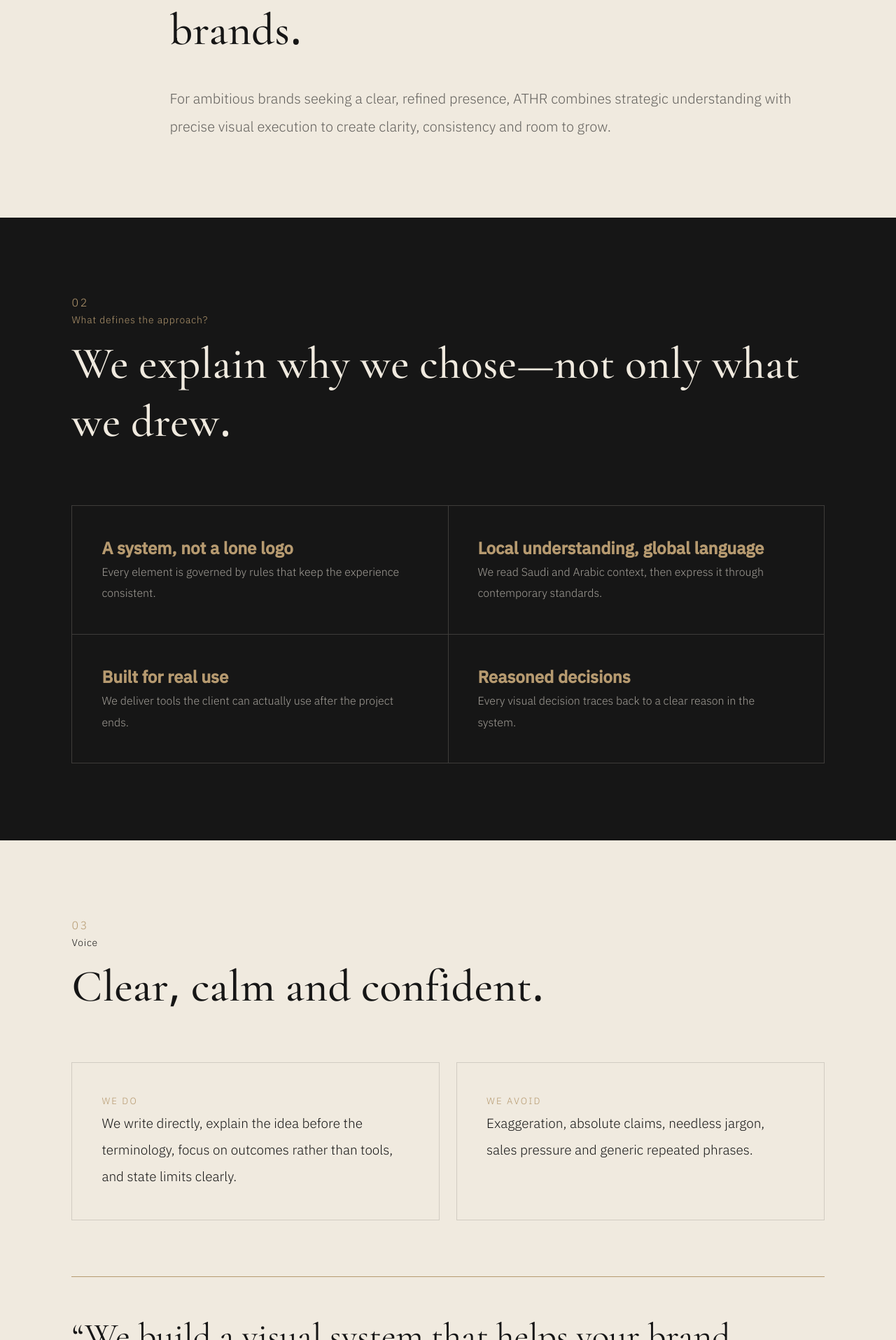
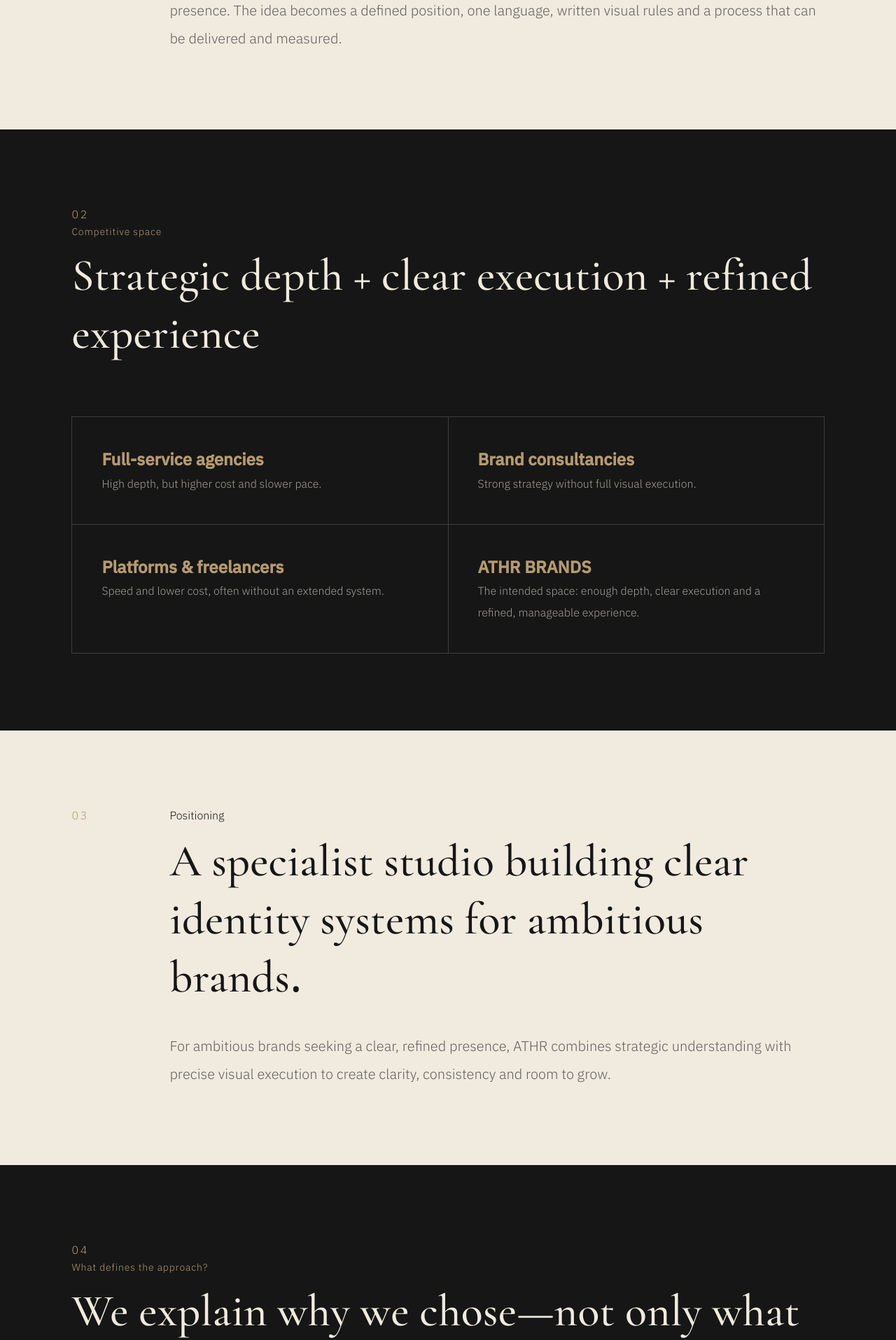
Before and after one commit to samialaoufi1408-cmd/atharbrands-website, a Next.js app: page /en/work/athrbrands in a window 1280 px wide. Shown: the part 1205-3120 px from the top of the page at 70% size. Built offline with nearby package versions, Linux system fonts and the light colour scheme.

Commit message:
Expand ATHRBRANDS case study with strategy, messaging and client journey

```diff
--- a/app/[locale]/work/athrbrands/page.tsx
+++ b/app/[locale]/work/athrbrands/page.tsx
@@ -1,14 +1,17 @@
 import Link from 'next/link';
 import { Seal } from '@/components/brand/Seal';
 import styles from './athr.module.css';
-
 type Props={params:{locale:'ar'|'en'}};
 export default function AthrCase({params}:Props){const ar=params.locale==='ar';return <main className={styles.page} dir={ar?'rtl':'ltr'}>
 <header className={styles.nav}><Link href={`/${params.locale}`} className={styles.brand}><Seal variant="full" idSuffix="athr-v2-nav" className={styles.seal}/><span>ATHR BRANDS</span></Link><Link href={`/${params.locale}#work`} className={styles.back}>{ar?'العودة إلى الأعمال':'Back to work'}</Link></header>
 <section className={styles.hero}><div><p>BRAND STRATEGY &amp; IDENTITY · V2.0</p><h1>{ar?'هويةٌ تُرى.':'An identity seen.'}<br/><em>{ar?'أثرٌ يبقى.':'An impact that remains.'}</em></h1><p className={styles.lede}>{ar?'نظام بصري واضح، ورسالة متماسكة، وتجربة تليق بطموح العلامة.':'A clear visual system, a coherent message, and an experience worthy of the brand’s ambition.'}</p></div><Seal variant="full" idSuffix="athr-v2-hero" className={styles.heroSeal}/></section>
-<section className={styles.statement}><span>01</span><div><p>{ar?'التموضع':'Positioning'}</p><h2>{ar?'استوديو متخصص يبني أنظمة هوية واضحة للعلامات الطموحة.':'A specialist studio building clear identity systems for ambitious brands.'}</h2><p>{ar?'لأصحاب المشاريع والعلامات التي تريد حضورًا واضحًا وراقيًا، تقدّم «أثر» نظام هوية يجمع بين الفهم الاستراتيجي والتنفيذ البصري الدقيق؛ ليمنح العلامة وضوحًا واتساقًا وقابلية للنمو.':'For ambitious brands seeking a clear, refined presence, ATHR combines strategic understanding with precise visual execution to create clarity, consistency and room to grow.'}</p></div></section>
-<section className={styles.dark}><div className={styles.head}><span>02</span><p>{ar?'ما الذي يميز المنهج؟':'What defines the approach?'}</p><h2>{ar?'نشرح لماذا اخترنا، لا ماذا رسمنا فقط.':'We explain why we chose—not only what we drew.'}</h2></div><div className={styles.grid}><article><b>{ar?'نظام لا شعار منفرد':'A system, not a lone logo'}</b><p>{ar?'نربط كل عنصر بقواعد تضمن ثبات التجربة عبر كل نقطة تواصل.':'Every element is governed by rules that keep the experience consistent.'}</p></article><article><b>{ar?'فهم محلي بلغة عالمية':'Local understanding, global language'}</b><p>{ar?'نقرأ السياق العربي والسعودي، ونصوغه بصريًا بمعايير معاصرة.':'We read Saudi and Arabic context, then express it through contemporary standards.'}</p></article><article><b>{ar?'تطبيق واقعي':'Built for real use'}</b><p>{ar?'نسلّم أدوات يستطيع العميل استخدامها بعد انتهاء المشروع.':'We deliver tools the client can actually use after the project ends.'}</p></article><article><b>{ar?'تبرير القرارات':'Reasoned decisions'}</b><p>{ar?'كل قرار بصري يعود إلى سبب واضح داخل النظام.':'Every visual decision traces back to a clear reason in the system.'}</p></article></div></section>
-<section className={styles.voice}><div className={styles.head}><span>03</span><p>{ar?'نبرة الصوت':'Voice'}</p><h2>{ar?'واضح، هادئ، وواثق.':'Clear, calm and confident.'}</h2></div><div className={styles.do}><article><small>{ar?'نفعل':'WE DO'}</small><p>{ar?'نكتب بجُمل مباشرة وقصيرة. نشرح الفكرة قبل المصطلح. نتحدث عن النتيجة لا عن الأدوات، ونعترف بالحدود بوضوح.':'We write directly, explain the idea before the terminology, focus on outcomes rather than tools, and state limits clearly.'}</p></article><article><small>{ar?'نتجنب':'WE AVOID'}</small><p>{ar?'المبالغة والادعاءات المطلقة، والمصطلحات المعقدة بلا داعٍ، والضغط البيعي، والعبارات العامة المكررة.':'Exaggeration, absolute claims, needless jargon, sales pressure and generic repeated phrases.'}</p></article></div><blockquote>{ar?'«نبني نظامًا بصريًا يساعد علامتك على الظهور بوضوح واتساق.»':'“We build a visual system that helps your brand appear with clarity and consistency.”'}</blockquote></section>
-<section className={styles.system}><div className={styles.head}><span>04</span><p>{ar?'النظام':'The system'}</p><h2>{ar?'مرجع واحد يحكم التنفيذ.':'One reference governs execution.'}</h2></div><div className={styles.systemGrid}><div className={styles.logoPanel}><Seal variant="full" idSuffix="athr-v2-system"/><strong>ATHR BRANDS</strong><small>{ar?'أثر لصناعة الهويات البصرية':'Brand identity studio'}</small></div><div className={styles.rules}><p>{ar?'عند تعارض أي مادة منشورة مع وثيقة الهوية، تُعدّل المادة لا الوثيقة. ويُرفع رقم الإصدار عند تغيير الشعار أو الألوان أو الخطوط أو بيان التموضع.':'When published material conflicts with the identity document, the material changes—not the document. Versioning is updated when the logo, colors, typography or positioning changes.'}</p><div className={styles.palette}><i/><i/><i/></div></div></div></section>
+<section className={styles.statement}><span>01</span><div><p>{ar?'الملخص التنفيذي':'Executive summary'}</p><h2>{ar?'هذه وثيقة نظام، لا معرض أعمال.':'A system document, not a gallery.'}</h2><p>{ar?'«أثر» استوديو سعودي متخصص في بناء أنظمة الهوية للعلامات التي تريد حضورًا واضحًا وواثقًا ومتسقًا. تتحول الفكرة إلى تموضع محدد، ولغة واحدة، وقواعد بصرية مكتوبة، ومسار عمل يمكن تسليمه وقياسه.':'ATHR is a Saudi studio focused on identity systems for brands seeking a clear, confident and consistent presence. The idea becomes a defined position, one language, written visual rules and a process that can be delivered and measured.'}</p></div></section>
+<section className={styles.dark}><div className={styles.head}><span>02</span><p>{ar?'المساحة التنافسية':'Competitive space'}</p><h2>{ar?'عمق استراتيجي + تنفيذ واضح + تجربة راقية':'Strategic depth + clear execution + refined experience'}</h2></div><div className={styles.grid}><article><b>{ar?'وكالات متكاملة':'Full-service agencies'}</b><p>{ar?'عمق عالٍ، لكن بتكلفة أعلى وبطء أكبر.':'High depth, but higher cost and slower pace.'}</p></article><article><b>{ar?'استشارات علامات':'Brand consultancies'}</b><p>{ar?'تفكير استراتيجي قوي من دون تنفيذ بصري كامل.':'Strong strategy without full visual execution.'}</p></article><article><b>{ar?'منصات ومستقلون':'Platforms & freelancers'}</b><p>{ar?'سرعة وسعر أقل، لكن غالبًا بلا نظام ممتد.':'Speed and lower cost, often without an extended system.'}</p></article><article><b>ATHR BRANDS</b><p>{ar?'المنطقة المقصودة: عمق كافٍ، تنفيذ واضح، وتجربة راقية قابلة للإدارة.':'The intended space: enough depth, clear execution and a refined, manageable experience.'}</p></article></div></section>
+<section className={styles.statement}><span>03</span><div><p>{ar?'بيان التموضع':'Positioning'}</p><h2>{ar?'استوديو متخصص يبني أنظمة هوية واضحة للعلامات الطموحة.':'A specialist studio building clear identity systems for ambitious brands.'}</h2><p>{ar?'لأصحاب المشاريع والعلامات التي تريد حضورًا واضحًا وراقيًا، تقدّم «أثر» نظام هوية يجمع بين الفهم الاستراتيجي والتنفيذ البصري الدقيق؛ ليمنح العلامة وضوحًا واتساقًا وقابلية للنمو.':'For ambitious brands seeking a clear, refined presence, ATHR combines strategic understanding with precise visual execution to create clarity, consistency and room to grow.'}</p></div></section>
+<section className={styles.dark}><div className={styles.head}><span>04</span><p>{ar?'ما الذي يميز المنهج؟':'What defines the approach?'}</p><h2>{ar?'نشرح لماذا اخترنا، لا ماذا رسمنا فقط.':'We explain why we chose—not only what we drew.'}</h2></div><div className={styles.grid}><article><b>{ar?'نظام لا شعار منفرد':'A system, not a lone logo'}</b><p>{ar?'نربط كل عنصر بقواعد تضمن ثبات التجربة عبر كل نقطة تواصل.':'Every element is governed by rules that keep the experience consistent.'}</p></article><article><b>{ar?'فهم محلي بلغة عالمية':'Local understanding, global language'}</b><p>{ar?'نقرأ السياق العربي والسعودي، ونصوغه بصريًا بمعايير معاصرة.':'We read Saudi and Arabic context, then express it through contemporary standards.'}</p></article><article><b>{ar?'تطبيق واقعي':'Built for real use'}</b><p>{ar?'نسلّم أدوات يستطيع العميل استخدامها بعد انتهاء المشروع.':'We deliver tools the client can actually use after the project ends.'}</p></article><article><b>{ar?'تبرير القرارات':'Reasoned decisions'}</b><p>{ar?'كل قرار بصري يعود إلى سبب واضح داخل النظام.':'Every visual decision traces back to a clear reason in the system.'}</p></article></div></section>
+<section className={styles.voice}><div className={styles.head}><span>05</span><p>{ar?'نبرة الصوت':'Voice'}</p><h2>{ar?'واضح، هادئ، وواثق.':'Clear, calm and confident.'}</h2></div><div className={styles.do}><article><small>{ar?'نفعل':'WE DO'}</small><p>{ar?'نكتب بجُمل مباشرة وقصيرة. نشرح الفكرة قبل المصطلح. نتحدث عن النتيجة لا عن الأدوات، ونعترف بالحدود بوضوح.':'We write directly, explain the idea before the terminology, focus on outcomes rather than tools, and state limits clearly.'}</p></article><article><small>{ar?'نتجنب':'WE AVOID'}</small><p>{ar?'المبالغة والادعاءات المطلقة، والمصطلحات المعقدة بلا داعٍ، والضغط البيعي، والعبارات العامة المكررة.':'Exaggeration, absolute claims, needless jargon, sales pressure and generic repeated phrases.'}</p></article></div><blockquote>{ar?'«نبني نظامًا بصريًا يساعد علامتك على الظهور بوضوح واتساق.»':'“We build a visual system that helps your brand appear with clarity and consistency.”'}</blockquote></section>
+<section className={styles.dark}><div className={styles.head}><span>06</span><p>{ar?'أعمدة الرسائل':'Message pillars'}</p><h2>{ar?'أربعة مبادئ تقود المحتوى.':'Four principles guide the content.'}</h2></div><div className={styles.grid}><article><b>{ar?'الوضوح يصنع الثقة':'Clarity builds trust'}</b><p>{ar?'حين يفهم الجمهور العلامة بسرعة، يقل التردد ويزداد الاطمئنان.':'When the audience understands the brand quickly, hesitation falls and confidence rises.'}</p></article><article><b>{ar?'الاتساق يبني الذاكرة':'Consistency builds memory'}</b><p>{ar?'تكرار النظام نفسه يجعل العلامة أسهل في التعرّف والتذكّر.':'Repeated use of the same system makes the brand easier to recognize and remember.'}</p></article><article><b>{ar?'التصميم يخدم الفكرة':'Design serves the idea'}</b><p>{ar?'كل لون وخط وصورة يجب أن يؤدي وظيفة، لا أن يملأ المساحة.':'Every color, type choice and image must do a job rather than fill space.'}</p></article><article><b>{ar?'النتيجة قبل الأداة':'Outcome before tool'}</b><p>{ar?'لغة الاستوديو تشرح ما سيتغير للعميل قبل الحديث عن البرامج أو التقنيات.':'The studio explains what changes for the client before discussing tools or software.'}</p></article></div></section>
+<section className={styles.system}><div className={styles.head}><span>07</span><p>{ar?'النظام البصري':'Visual system'}</p><h2>{ar?'مرجع واحد يحكم التنفيذ.':'One reference governs execution.'}</h2></div><div className={styles.systemGrid}><div className={styles.logoPanel}><Seal variant="full" idSuffix="athr-v2-system"/><strong>ATHR BRANDS</strong><small>{ar?'أثر لصناعة الهويات البصرية':'Brand identity studio'}</small></div><div className={styles.rules}><p>{ar?'عند تعارض أي مادة منشورة مع وثيقة الهوية، تُعدّل المادة لا الوثيقة. ويُرفع رقم الإصدار عند تغيير الشعار أو الألوان أو الخطوط أو بيان التموضع.':'When published material conflicts with the identity document, the material changes—not the document. Versioning is updated when the logo, colors, typography or positioning changes.'}</p><div className={styles.palette}><i/><i/><i/></div></div></div></section>
+<section className={styles.dark}><div className={styles.head}><span>08</span><p>{ar?'رحلة العميل':'Client journey'}</p><h2>{ar?'الثقة تُبنى خطوةً بخطوة.':'Trust is built step by step.'}</h2></div><div className={styles.grid}><article><b>01 · {ar?'الانتباه':'Attention'}</b><p>{ar?'محتوى مفيد وتحليل صادق يعرّف بالمنهج قبل الخدمة.':'Useful content and honest analysis introduce the method before the service.'}</p></article><article><b>02 · {ar?'التأهيل':'Qualification'}</b><p>{ar?'فهم المجال والاحتياج والميزانية قبل الالتزام بأي وقت.':'Understand sector, need and budget before committing time.'}</p></article><article><b>03 · {ar?'الاكتشاف':'Discovery'}</b><p>{ar?'جلسة تركّز على الهدف والجمهور والنتيجة المتوقعة.':'A session focused on goal, audience and expected outcome.'}</p></article><article><b>04 · {ar?'العرض':'Proposal'}</b><p>{ar?'نطاق واضح، ومخرجات محددة، ومدة، وتكلفة.':'Clear scope, defined outputs, timeline and cost.'}</p></article><article><b>05 · {ar?'البناء':'Build'}</b><p>{ar?'مشاركة القرارات ومراجعات محددة العدد والتوقيت.':'Shared decisions and structured review rounds.'}</p></article><article><b>06 · {ar?'التسليم':'Delivery'}</b><p>{ar?'ملفات منظمة، ودليل استخدام، ودعم أولي بعد الإطلاق.':'Organized files, usage guidance and initial post-launch support.'}</p></article></div></section>
 <section className={styles.close}><h2>{ar?'هويةٌ تُرى. أثرٌ يبقى.':'An identity seen. An impact that remains.'}</h2><p>{ar?'هذه الصفحة مبنية على دراسة ATHR BRANDS المعتمدة — الإصدار 2.0، سبتمبر 2026.':'This page is based on the approved ATHR BRANDS identity study — version 2.0, September 2026.'}</p><Link href={`/${params.locale}#work`}>{ar?'العودة إلى الأعمال':'Back to selected work'}</Link></section>
 </main>}
```
